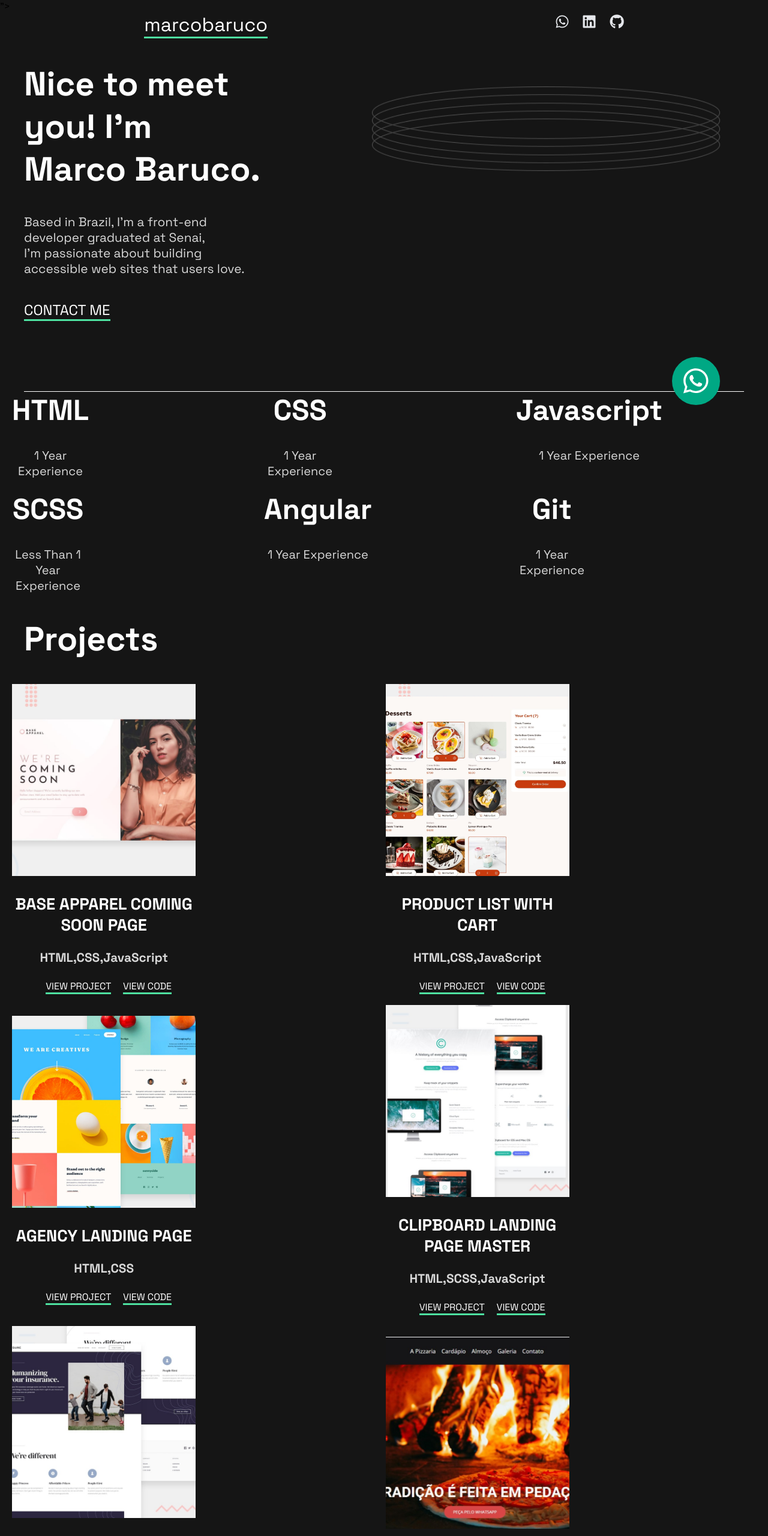
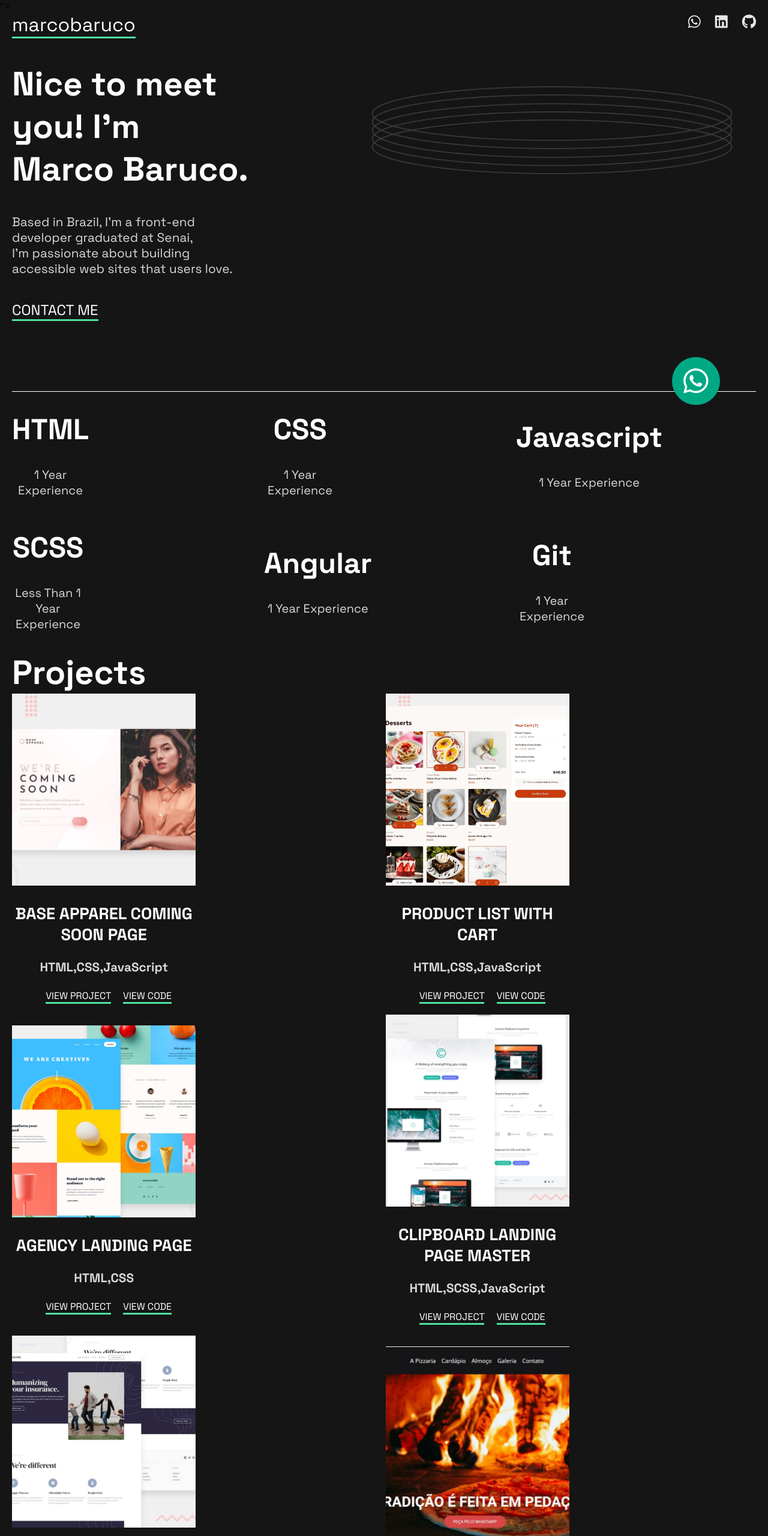
Before and after one commit to BarucoMarco2091/novo-portfolio, a plain HTML site: page index.html in a window 1280 px wide. Shown: the top 2560 px of the page at 60% size. Drawn offline with nearby package versions, Linux system fonts and the light colour scheme.

Commit message:
atualização

```diff
--- a/styles/footer.scss
+++ b/styles/footer.scss
@@ -19,8 +19,9 @@ footer {
         color: $white;
         display: flex;
         flex-wrap: wrap;
-        justify-content: space-around;
-        margin: 5vh 5vh;
+        justify-content: space-between;
+        max-width: 1240px;
+        margin: auto;
         border-top: 0.4px solid $white;
     }
 
@@ -36,13 +37,14 @@ footer {
         border-bottom: 3px solid $green;
     }
 
-    a {
+    i {
         color: $secondary;
         margin-top: 5vh;
         font-size: 1.5rem;
+        transition: color .9s;
     }
 
-    a:hover i {
+    i:hover {
         color: $green;
         animation: scaleUp 0.8s ease-in infinite;
     }
--- a/styles/header.scss
+++ b/styles/header.scss
@@ -14,10 +14,11 @@
     color: $white;
     display: flex;
     flex-wrap: wrap;
-    justify-content: space-around;
+    justify-content: space-between;
     margin-top: 5dvh;
-    max-width: 1440px;
-    margin: 0 auto;
+    max-width: 1240px;
+    margin: auto;
+    margin-bottom: 5dvh;
 
     p {
         font-size: 2rem;
@@ -32,12 +33,13 @@
         justify-content: space-between;
         gap: 3dvh;
 
-        a {
+        i {
             color: $secondary;
             font-size: 1.5rem;
+            transition: color .8s;
         }
 
-        a:hover i {
+        i:hover {
             color: $green;
             animation: scaleUp 0.8s ease-in infinite;
         }
@@ -49,8 +51,8 @@
     flex-direction: row;
     flex-wrap: wrap;
     margin-top: 5dvh;
-    margin-left: 5dvh;
-    margin-right: 5dvh;
+    max-width: 1240px;
+    margin: auto;
     padding-bottom: 15dvh;
     border-bottom: 0.4px solid $white;
 
@@ -75,6 +77,7 @@
             font-size: 1.5rem;
             cursor: pointer;
             text-decoration: none;
+            transition: color .8s;
         }
 
         a.active {
--- a/styles/main.scss
+++ b/styles/main.scss
@@ -7,12 +7,13 @@
     gap: 20px;
     margin: 5dvh 5dvh;
     max-width: 1240px;
-    margin: 0 auto;
+    margin: auto;
     text-align: center;
 
     .new-card-title {
         color: $white;
         font-size: 3rem;
+        margin-top: 4dvh;
         margin-bottom: 4dvh;
     }
 
@@ -23,10 +24,14 @@
 }
 
 #projects {
+    margin-top: 4dvh;
+
     .projects-title {
         color: $white;
         font-size: 3.5rem;
-        margin: 5dvh 5dvh;
+        margin-bottom: 4dvh;
+        max-width: 1240px;
+        margin: auto;
     }
 
     #card-grid-projects,
@@ -36,8 +41,8 @@
         margin: 3dvh 2dvh;
         gap: 5px;
         max-width: 1240px;
-        margin: 0 auto;
-        justify-content: center;
+        margin: auto;
+        justify-content: space-between;
         align-items: center;
         text-align: center;
 
@@ -75,6 +80,7 @@
             .card-link {
                 text-decoration: none;
                 color: $white;
+                transition: color 1s;
             }
 
             .card-link:hover {
--- a/styles/styles.scss
+++ b/styles/styles.scss
@@ -21,6 +21,7 @@ body {
     width: 100%;
     height: 100dvh;
     position: relative;
+    overflow-x: hidden;
 }
 
 button {
```
Also changed, not shown: styles/footer.css, styles/header.css, styles/main.css, styles/styles.css, 4 other files.
